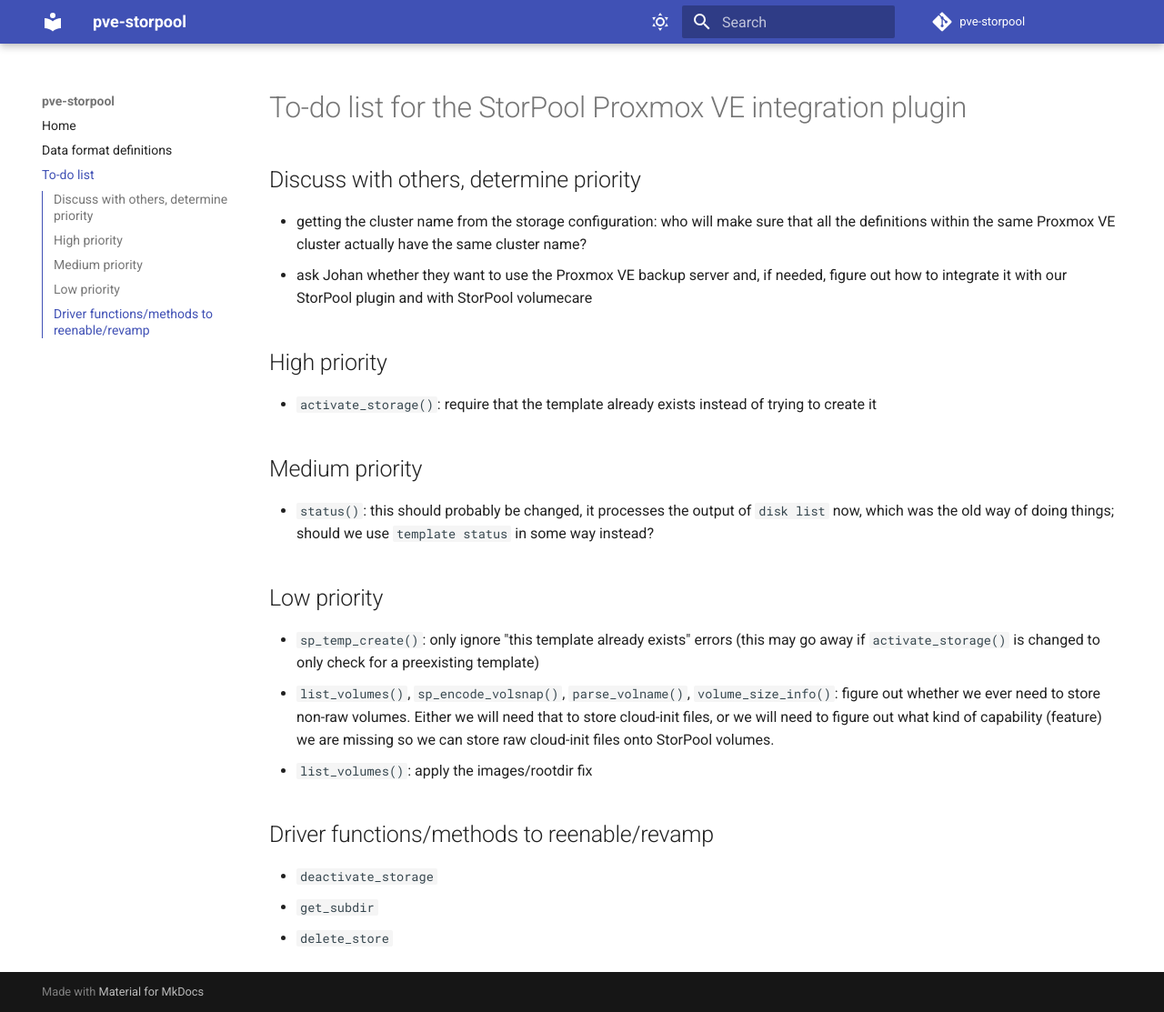
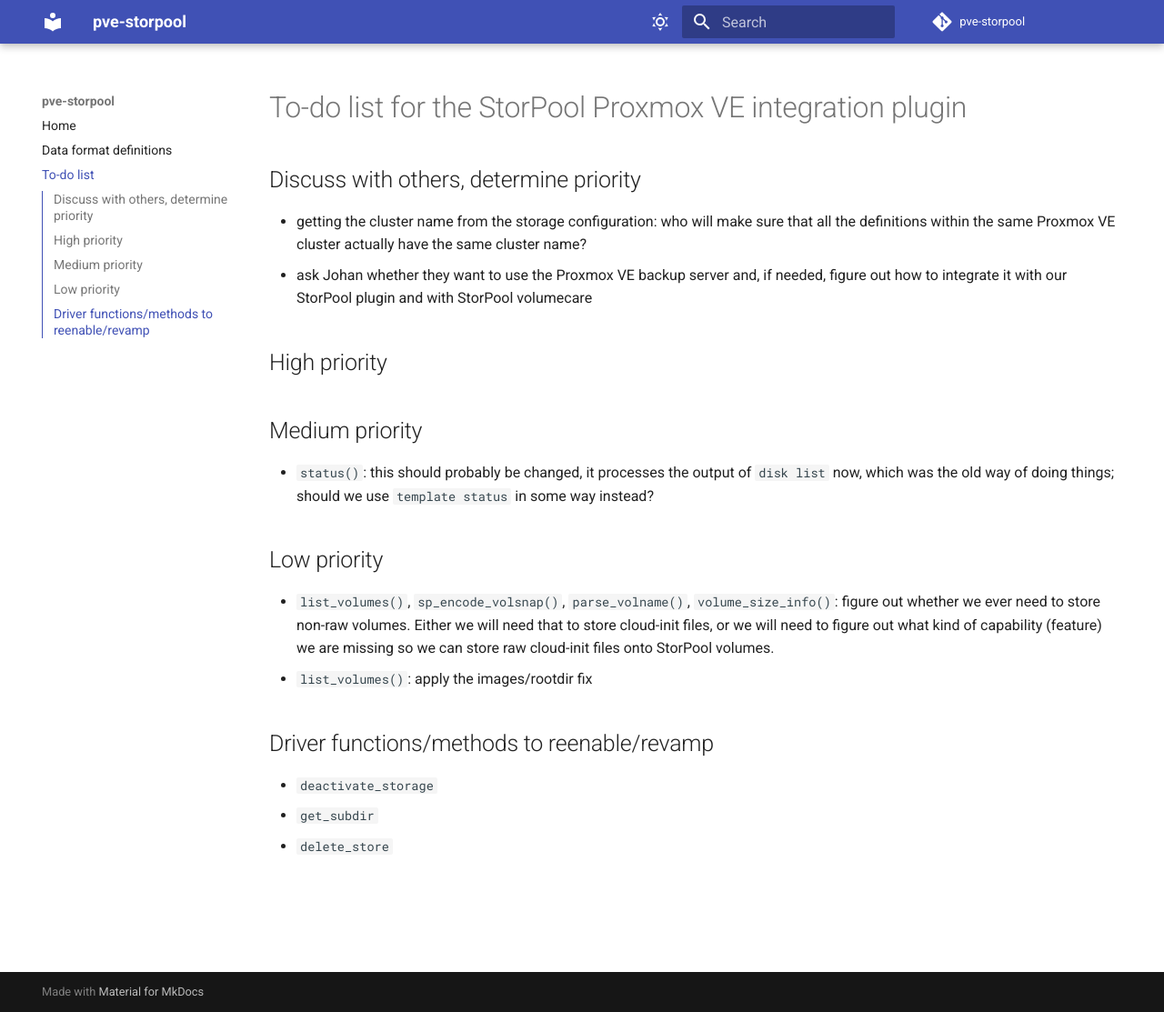
Before and after one commit to storpool/pve-storpool, an MkDocs documentation site: the page built from docs/todo.md, in a window 1280 px wide and 1113 px high. Shown: the whole window at 91% size. Built offline with MkDocs 1.6.1 and Material for MkDocs 9.7.7, drawn with Linux system fonts in a browser that asks for light colours; comment, search, counter and statistics services are not loaded.

Commit message:
to-do: we no longer try to create StorPool templates

```diff
--- a/docs/todo.md
+++ b/docs/todo.md
@@ -14,7 +14,6 @@
 
 ## High priority
 
-- `activate_storage()`: require that the template already exists instead of trying to create it
 
 ## Medium priority
 
@@ -23,9 +22,6 @@
 
 ## Low priority
 
-- `sp_temp_create()`: only ignore "this template already exists" errors
-  (this may go away if `activate_storage()` is changed to only check for
-  a preexisting template)
 - `list_volumes()`, `sp_encode_volsnap()`, `parse_volname()`, `volume_size_info()`:
   figure out whether we ever need to store non-raw volumes.
   Either we will need that to store cloud-init files, or we will need to figure out
```
